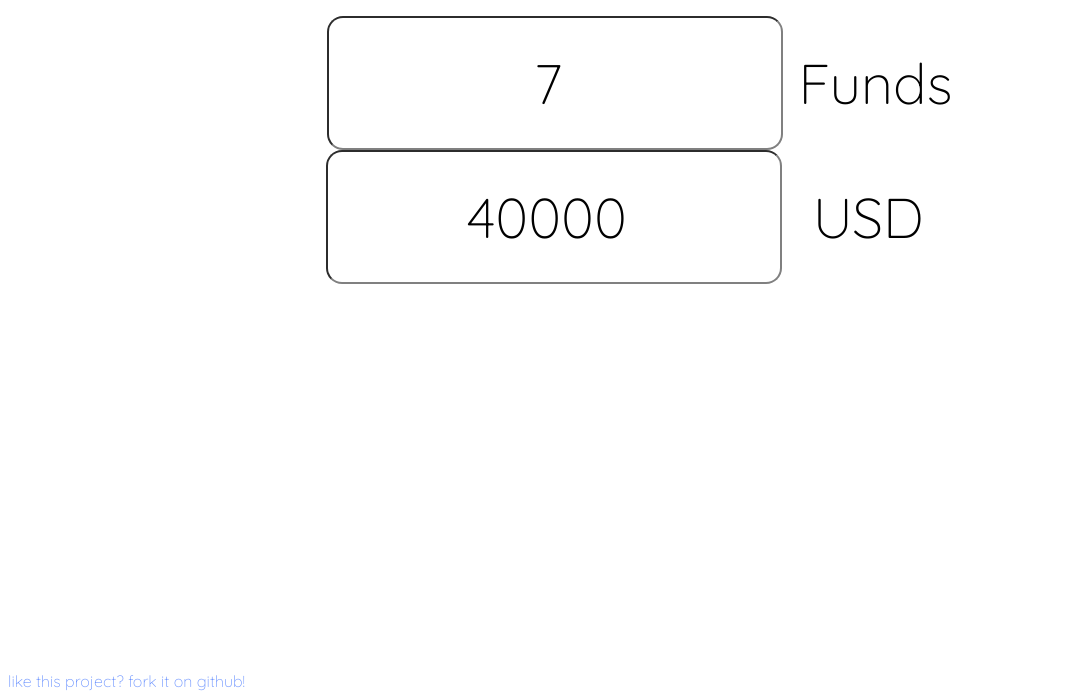
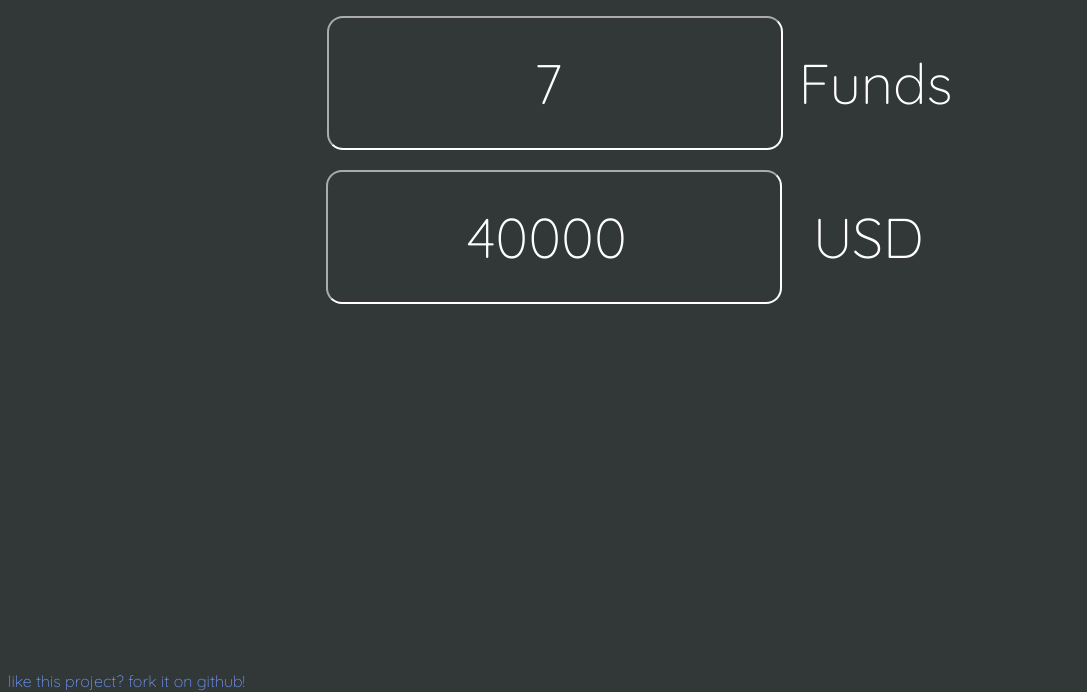
Before and after one commit to EclipseLikesSpace/kOIN, a plain HTML site: page index.html in a window 1280 px wide. Shown: the part 108-800 px from the top of the page, without its empty margins (0-1087 px from the left). Drawn offline with nearby package versions, Linux system fonts and the light colour scheme.

Commit message:
fix outline

```diff
--- a/index.html
+++ b/index.html
@@ -23,10 +23,10 @@
         <h1 id="h1" class="center">KSP Funds (kOIN) to USD Converter</h1>
         <div id="converter" class="center">
             <span id="koin_span" class="input">
-                <input class="input center" type="number" id="koin" value='7'><label class="font-size"> Funds</label></input><br>
-            </span>
+                <input class="input center" style="background-color: transparent;" type="number" id="koin" value='7'><label class="font-size"> Funds</label></input><br>
+            </span><br>
             <span id="usd_span">
-                <input class="input center" type="number" id="usd" value='40000'><label class="font-size">&nbsp;&nbsp;USD&nbsp;&nbsp;</label></input><br>
+                <input class="input center" style="background-color: transparent;" type="number" id="usd" value='40000'><label class="font-size">&nbsp;&nbsp;USD&nbsp;&nbsp;</label></input><br>
             </span>
         </div>
         <a href="https://github.com/EclipseLikesSpace/kOIN" class="forkongh">like this project? fork it on github!</a>
--- a/style.css
+++ b/style.css
@@ -2,6 +2,11 @@
 
 * {
     font-family: 'Quicksand', sans-serif;
+    color: white;
+}
+
+html {
+    background-color: rgb(50, 56, 56);
 }
 
 .center {
@@ -12,7 +17,9 @@
     height: 8rem;
     width: 28rem;
     border-radius: 1rem;
-    border-color: grey;
+    border-color: rgb(255, 255, 255);
+    /* outline-style: solid; */
+    outline-color: rgb(255, 255, 255);
     font-size: 3.5rem;
 }
 
```
